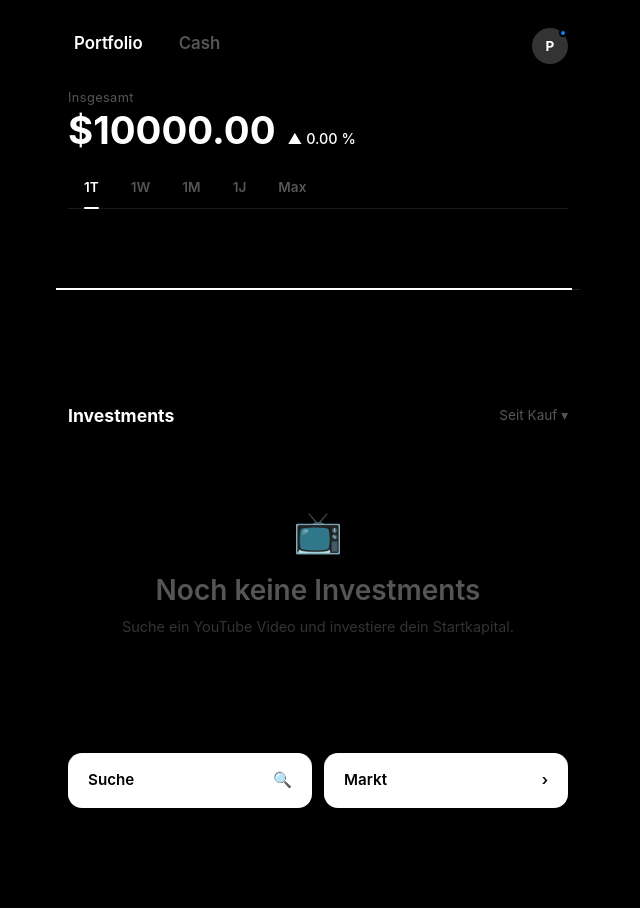
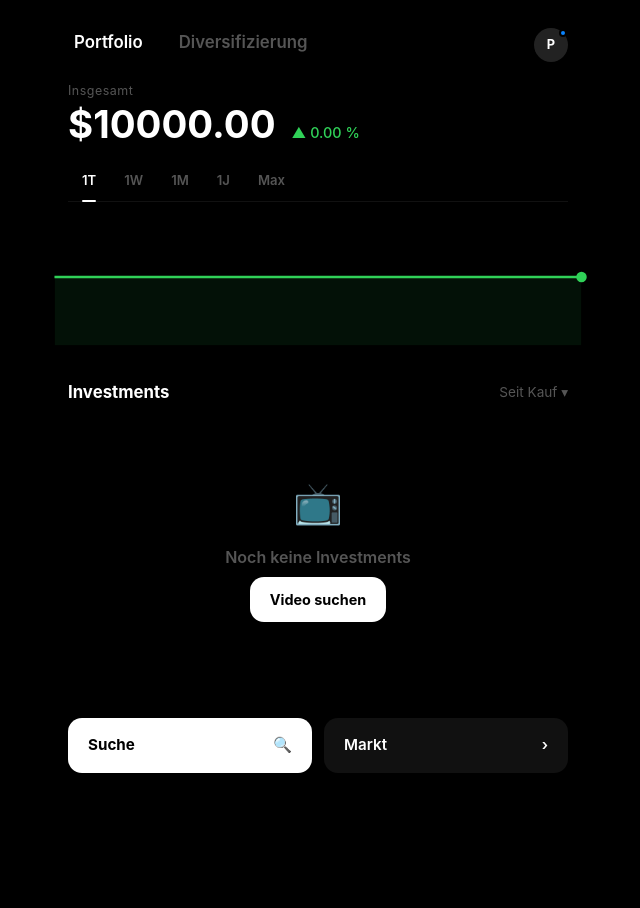
Before and after one commit to NoahHubHub/content-market, a FastAPI app: page /portfolio in a window 1280 px wide. Shown: the part 49-957 px from the top of the page, without its empty margins (322-962 px from the left). After the commit the page ends 822 px from the top, so only its background shows below. Run offline with FastAPI, Linux system fonts and the light colour scheme.

Commit message:
Fix portfolio chart, replace Cash tab with Diversifizierung donut chart

```diff
--- a/main.py
+++ b/main.py
@@ -317,24 +317,12 @@ async def portfolio_page(request: Request, db: Session = Depends(get_db)):
     total_pnl_pct = round(total_pnl / total_invested * 100, 2) if total_invested else 0
     portfolio_value = round(user.balance + total_current, 2)
 
-    # Build portfolio value sparkline from video price history
-    # Collect all timestamps across all held videos
-    from collections import defaultdict
-    ts_values: dict = defaultdict(float)
-    for item in holdings_data:
-        for stat in item["video"].stats:
-            key = stat.recorded_at.strftime("%d.%m %H:%M")
-            ts_values[key] += item["shares"] * stat.price_at_time
-    # Add balance to every timestamp
-    for k in ts_values:
-        ts_values[k] = round(ts_values[k] + user.balance, 2)
-    # Sort by time and take last 30 points
-    sorted_ts = sorted(ts_values.items())[-30:]
-    # If only one point or none, pad with start value
-    if not sorted_ts:
-        sorted_ts = [("Jetzt", portfolio_value)]
-    spark_labels = [t for t, _ in sorted_ts]
-    spark_values = [v for _, v in sorted_ts]
+    # Donut chart data: each holding + cash
+    donut_labels = [h["video"].title[:30] for h in holdings_data]
+    donut_values = [h["current_val"] for h in holdings_data]
+    if user.balance > 0:
+        donut_labels.append("Cash")
+        donut_values.append(round(user.balance, 2))
 
     return templates.TemplateResponse("portfolio.html", {
         "request": request, "user": user,
@@ -344,8 +332,8 @@ async def portfolio_page(request: Request, db: Session = Depends(get_db)):
         "total_pnl": total_pnl,
         "total_pnl_pct": total_pnl_pct,
         "portfolio_value": portfolio_value,
-        "spark_labels": spark_labels,
-        "spark_values": spark_values,
+        "donut_labels": donut_labels,
+        "donut_values": donut_values,
     })
 
 
--- a/templates/portfolio.html
+++ b/templates/portfolio.html
@@ -3,79 +3,39 @@
 
 {% block content %}
 <style>
-  /* Page overrides — pure black like Trade Republic */
-  body { background: #000 !important; }
-  .navbar { background: #000 !important; border-bottom: none !important; }
-
   .tr-tabs { display: flex; gap: 24px; margin-bottom: 4px; }
-  .tr-tab  { font-size: 1.05rem; font-weight: 600; color: #555; cursor: pointer; padding-bottom: 2px; border: none; background: none; }
+  .tr-tab  { font-size: 1.05rem; font-weight: 600; color: #555; cursor: pointer;
+             padding-bottom: 2px; border: none; background: none; transition: color .15s; }
   .tr-tab.active { color: #fff; }
 
-  .tr-total-label { font-size: .8rem; color: #555; margin-bottom: 2px; letter-spacing: .03em; }
+  .tr-total-label { font-size: .78rem; color: #555; margin-bottom: 2px; letter-spacing: .04em; }
   .tr-total-value { font-size: 2.4rem; font-weight: 700; color: #fff; line-height: 1.1; }
   .tr-total-change { font-size: .9rem; font-weight: 500; margin-left: 8px; }
-  .tr-up   { color: #fff; }
-  .tr-down { color: #ff453a; }
 
-  .tr-timerange { display: flex; gap: 0; margin: 20px 0 0; border-bottom: 1px solid #1a1a1a; }
-  .tr-tr-btn { background: none; border: none; color: #555; font-size: .85rem; font-weight: 600;
-    padding: 6px 16px 10px; cursor: pointer; position: relative; }
-  .tr-tr-btn.active { color: #fff; }
-  .tr-tr-btn.active::after { content: ""; position: absolute; bottom: -1px; left: 16px;
-    right: 16px; height: 2px; background: #fff; border-radius: 2px; }
-
-  /* Chart wrapper */
-  .tr-chart-wrap { position: relative; width: 100%; margin: 0 -12px; padding: 0; width: calc(100% + 24px); }
-
-  /* Section header */
-  .tr-section { display: flex; justify-content: space-between; align-items: center; margin: 36px 0 16px; }
-  .tr-section h2 { font-size: 1.1rem; font-weight: 700; color: #fff; margin: 0; }
-  .tr-section span { font-size: .85rem; color: #555; }
-
-  /* Investment row */
   .tr-item { display: flex; align-items: center; gap: 14px; padding: 14px 0;
     border-bottom: 1px solid #111; text-decoration: none; }
   .tr-item:last-child { border-bottom: none; }
   .tr-item-icon { width: 44px; height: 44px; border-radius: 10px; object-fit: cover;
-    flex-shrink: 0; background: #1a1a1a; }
+    flex-shrink: 0; background: #111; }
   .tr-item-icon-placeholder { width: 44px; height: 44px; border-radius: 10px;
-    background: #1a1a1a; flex-shrink: 0; display: flex; align-items: center;
-    justify-content: center; font-size: .7rem; color: #555; }
+    background: #111; flex-shrink: 0; display: flex; align-items: center;
+    justify-content: center; font-size: 1.1rem; }
   .tr-item-body { flex: 1; min-width: 0; }
-  .tr-item-title { font-size: .9rem; font-weight: 600; color: #fff; white-space: nowrap;
-    overflow: hidden; text-overflow: ellipsis; }
-  .tr-item-sub { font-size: .8rem; color: #555; margin-top: 2px; }
-  .tr-item-pnl { font-size: .9rem; font-weight: 600; flex-shrink: 0; }
-  .tr-item-pnl.up { color: #30d158; }
-  .tr-item-pnl.up::before { content: "▲ "; font-size: .7rem; }
-  .tr-item-pnl.down { color: #ff453a; }
-  .tr-item-pnl.down::before { content: "▼ "; font-size: .7rem; }
+  .tr-item-title { font-size: .9rem; font-weight: 600; color: #fff;
+    white-space: nowrap; overflow: hidden; text-overflow: ellipsis; }
+  .tr-item-sub { font-size: .78rem; color: #555; margin-top: 2px; }
+  .tr-item-pnl { font-size: .88rem; font-weight: 600; flex-shrink: 0; }
 
-  /* Bottom action buttons */
-  .tr-actions { display: flex; gap: 12px; margin-top: 40px; padding-bottom: 20px; }
-  .tr-btn { flex: 1; background: #fff; color: #000; border: none; border-radius: 14px;
-    padding: 16px 20px; font-size: .95rem; font-weight: 600; display: flex;
-    align-items: center; justify-content: space-between; cursor: pointer; }
-  .tr-btn:hover { background: #e5e5e5; }
-
-  /* Avatar */
-  .tr-avatar { width: 36px; height: 36px; border-radius: 50%; background: #333;
-    display: flex; align-items: center; justify-content: center;
-    font-size: .85rem; font-weight: 700; color: #fff; position: relative; }
-  .tr-avatar-dot { position: absolute; top: 1px; right: 1px; width: 8px; height: 8px;
-    background: #0a84ff; border-radius: 50%; border: 2px solid #000; }
-
-  /* Empty state */
-  .tr-empty { text-align: center; padding: 60px 0; color: #333; }
-  .tr-empty h3 { color: #555; font-weight: 600; margin-top: 12px; }
-  .tr-empty p { color: #333; font-size: .9rem; }
+  /* tab panels */
+  .tab-panel { display: none; }
+  .tab-panel.active { display: block; }
 </style>
 
-<!-- Top bar -->
-<div class="d-flex justify-content-between align-items-center mb-4">
+<!-- Header -->
+<div style="display:flex;justify-content:space-between;align-items:center;margin-bottom:20px;">
   <div class="tr-tabs">
-    <button class="tr-tab active">Portfolio</button>
-    <button class="tr-tab">Cash</button>
+    <button class="tr-tab active" onclick="switchTab(this,'portfolio')">Portfolio</button>
+    <button class="tr-tab" onclick="switchTab(this,'diversifizierung')">Diversifizierung</button>
   </div>
   <div class="tr-avatar">
     {{ user.username[0] | upper }}
@@ -85,7 +45,7 @@
 
 <!-- Total value -->
 <div class="tr-total-label">Insgesamt</div>
-<div class="d-flex align-items-baseline flex-wrap gap-1">
+<div style="display:flex;align-items:baseline;gap:8px;flex-wrap:wrap;margin-bottom:20px;">
   <div class="tr-total-value">${{ "%.2f"|format(portfolio_value) }}</div>
   {% if total_pnl_pct >= 0 %}
   <span class="tr-total-change tr-up">▲ {{ "%.2f"|format(total_pnl_pct) }} %</span>
@@ -94,22 +54,24 @@
   {% endif %}
 </div>
 
-<!-- Time range tabs -->
-<div class="tr-timerange">
+<!-- ── TAB: Portfolio ─────────────────────────────── -->
+<div id="panel-portfolio" class="tab-panel active">
+
+  <!-- Sparkline: $10.000 → aktueller Wert -->
+  <div class="tr-timerange" style="margin-bottom:0;">
     {% for label in ["1T", "1W", "1M", "1J", "Max"] %}
-  <button class="tr-tr-btn {% if loop.first %}active{% endif %}" onclick="switchRange(this)">{{ label }}</button>
+    <button class="tr-tr-btn {% if loop.first %}active{% endif %}"
+            onclick="switchRange(this)">{{ label }}</button>
     {% endfor %}
   </div>
-
-<!-- Chart -->
-<div class="tr-chart-wrap" style="height:160px;">
-  <canvas id="sparkChart" style="width:100%;height:160px;"></canvas>
+  <div style="position:relative;height:150px;margin:0 -20px;">
+    <canvas id="sparkChart" style="width:100%;height:150px;"></canvas>
   </div>
 
-<!-- Investments section -->
-<div class="tr-section">
-  <h2>Investments</h2>
-  <span>Seit Kauf ▾</span>
+  <!-- Investments list -->
+  <div style="display:flex;justify-content:space-between;align-items:center;margin:28px 0 8px;">
+    <span style="font-size:1.05rem;font-weight:700;">Investments</span>
+    <span class="tr-sub">Seit Kauf ▾</span>
   </div>
 
   {% if holdings_data %}
@@ -125,30 +87,88 @@
         <div class="tr-item-title">{{ item.video.title[:50] }}{% if item.video.title|length > 50 %}…{% endif %}</div>
         <div class="tr-item-sub">${{ "%.2f"|format(item.current_val) }}</div>
       </div>
-    <div class="tr-item-pnl {% if item.pnl_pct >= 0 %}up{% else %}down{% endif %}">
+      <div class="tr-item-pnl {% if item.pnl_pct >= 0 %}tr-up{% else %}tr-down{% endif %}">
+        {% if item.pnl_pct >= 0 %}▲{% else %}▼{% endif %}
         {{ "%.2f"|format(item.pnl_pct | abs) }} %
       </div>
     </a>
     {% endfor %}
   </div>
-
   {% else %}
-<div class="tr-empty">
-  <div style="font-size:2.5rem;">📺</div>
-  <h3>Noch keine Investments</h3>
-  <p>Suche ein YouTube Video und investiere dein Startkapital.</p>
+  <div style="text-align:center;padding:60px 0;color:#333;">
+    <div style="font-size:2.5rem;margin-bottom:12px;">📺</div>
+    <div style="color:#555;font-weight:600;margin-bottom:8px;">Noch keine Investments</div>
+    <a href="/search" class="tr-btn-primary" style="font-size:.9rem;padding:12px 20px;">Video suchen</a>
   </div>
   {% endif %}
 
+</div>
+
+<!-- ── TAB: Diversifizierung ─────────────────────── -->
+<div id="panel-diversifizierung" class="tab-panel">
+
+  {% if holdings_data %}
+  <!-- Donut chart -->
+  <div style="display:flex;justify-content:center;margin:24px 0 8px;">
+    <div style="position:relative;width:240px;height:240px;">
+      <canvas id="donutChart"></canvas>
+      <!-- Center label -->
+      <div style="position:absolute;inset:0;display:flex;flex-direction:column;
+                  align-items:center;justify-content:center;pointer-events:none;">
+        <div class="tr-sub" style="font-size:.72rem;">Gesamt</div>
+        <div style="font-size:1.2rem;font-weight:700;">${{ "%.0f"|format(portfolio_value) }}</div>
+      </div>
+    </div>
+  </div>
+
+  <!-- Legend list -->
+  <div style="margin-top:8px;">
+    {% set total = portfolio_value %}
+    {% for item in holdings_data %}
+    {% set pct = (item.current_val / total * 100) | round(1) %}
+    <div style="display:flex;align-items:center;gap:12px;padding:12px 0;border-bottom:1px solid #111;">
+      <div class="donut-dot" data-index="{{ loop.index0 }}"
+           style="width:10px;height:10px;border-radius:50%;flex-shrink:0;background:#555;"></div>
+      <div style="flex:1;min-width:0;">
+        <div style="font-size:.88rem;font-weight:600;white-space:nowrap;overflow:hidden;text-overflow:ellipsis;">
+          {{ item.video.title[:44] }}{% if item.video.title|length > 44 %}…{% endif %}
+        </div>
+        <div class="tr-sub">${{ "%.2f"|format(item.current_val) }}</div>
+      </div>
+      <div style="font-size:.88rem;font-weight:600;color:#fff;">{{ pct }}%</div>
+    </div>
+    {% endfor %}
+    <!-- Cash row -->
+    {% if user.balance > 0 %}
+    {% set cash_pct = (user.balance / total * 100) | round(1) %}
+    <div style="display:flex;align-items:center;gap:12px;padding:12px 0;">
+      <div style="width:10px;height:10px;border-radius:50%;flex-shrink:0;background:#333;"></div>
+      <div style="flex:1;">
+        <div style="font-size:.88rem;font-weight:600;">Cash</div>
+        <div class="tr-sub">${{ "%.2f"|format(user.balance) }}</div>
+      </div>
+      <div style="font-size:.88rem;font-weight:600;color:#fff;">{{ cash_pct }}%</div>
+    </div>
+    {% endif %}
+  </div>
+
+  {% else %}
+  <div style="text-align:center;padding:80px 0;color:#333;">
+    <div style="font-size:2.5rem;margin-bottom:12px;">🥧</div>
+    <div style="color:#555;font-weight:600;margin-bottom:8px;">Noch nichts investiert</div>
+    <a href="/search" class="tr-btn-primary" style="font-size:.9rem;padding:12px 20px;">Video suchen</a>
+  </div>
+  {% endif %}
+
+</div>
+
 <!-- Bottom actions -->
-<div class="tr-actions">
-  <a href="/search" class="tr-btn" style="text-decoration:none;">
-    <span>Suche</span>
-    <span>🔍</span>
+<div class="tr-actions" style="margin-top:36px;">
+  <a href="/search" class="tr-btn-primary">
+    <span>Suche</span><span>🔍</span>
   </a>
-  <a href="/" class="tr-btn" style="text-decoration:none;">
-    <span>Markt</span>
-    <span>›</span>
+  <a href="/" class="tr-btn-ghost">
+    <span>Markt</span><span>›</span>
   </a>
 </div>
 
@@ -157,73 +177,46 @@
 {% block scripts %}
 <script src="https://cdn.jsdelivr.net/npm/chart.js@4.4.0/dist/chart.umd.min.js"></script>
 <script>
-  const sparkLabels = {{ spark_labels | tojson }};
-  const sparkValues = {{ spark_values | tojson }};
-  const startVal    = sparkValues.length > 0 ? sparkValues[0] : 10000;
-  const endVal      = sparkValues.length > 0 ? sparkValues[sparkValues.length - 1] : 10000;
-  const isUp        = endVal >= startVal;
+  const PALETTE = [
+    "#58a6ff","#30d158","#ff9f0a","#d2a8ff","#ff453a",
+    "#79c0ff","#56d364","#ffb86c","#bc8cff","#ff7b72",
+  ];
 
-  // Pad to at least 2 points so chart renders
-  const labels = sparkLabels.length > 1 ? sparkLabels : ["Start", "Jetzt"];
-  const values = sparkValues.length > 1 ? sparkValues : [10000, endVal];
+  // ── Sparkline: $10.000 → aktueller Wert ───────────
+  const portfolioValue = {{ portfolio_value }};
+  const sparkCtx = document.getElementById("sparkChart").getContext("2d");
 
-  const ctx = document.getElementById("sparkChart").getContext("2d");
-
-  new Chart(ctx, {
+  new Chart(sparkCtx, {
     type: "line",
     data: {
-      labels,
+      labels: ["Start", "Jetzt"],
       datasets: [{
-        data: values,
-        borderColor: "#fff",
-        borderWidth: 2,
-        pointRadius: 0,
-        pointHoverRadius: 4,
-        pointHoverBackgroundColor: "#fff",
-        fill: false,
-        tension: 0.3,
+        data: [10000, portfolioValue],
+        borderColor: portfolioValue >= 10000 ? "#30d158" : "#ff453a",
+        borderWidth: 2.5,
+        pointRadius: [0, 4],
+        pointBackgroundColor: portfolioValue >= 10000 ? "#30d158" : "#ff453a",
+        fill: true,
+        backgroundColor: portfolioValue >= 10000
+          ? "rgba(48,209,88,0.08)" : "rgba(255,69,58,0.08)",
+        tension: 0.4,
       }]
     },
     options: {
-      responsive: true,
-      maintainAspectRatio: false,
-      animation: { duration: 600, easing: "easeInOutQuart" },
-      interaction: { mode: "index", intersect: false },
-      plugins: {
-        legend: { display: false },
-        tooltip: {
-          backgroundColor: "#000",
-          borderColor: "#333",
-          borderWidth: 1,
-          titleColor: "#555",
-          bodyColor: "#fff",
-          callbacks: { label: ctx => ` $${ctx.parsed.y.toFixed(2)}` }
-        }
-      },
-      scales: {
-        x: { display: false },
-        y: {
-          display: true,
-          position: "right",
-          grid: {
-            drawBorder: false,
-            color: ctx => ctx.tick.value === Math.min(...values) ? "rgba(255,255,255,0.15)" : "transparent",
-          },
-          ticks: { display: false },
-          border: { display: false },
-        }
-      }
+      responsive: true, maintainAspectRatio: false,
+      animation: { duration: 800, easing: "easeInOutQuart" },
+      plugins: { legend: { display: false }, tooltip: { display: false } },
+      scales: { x: { display: false }, y: { display: false } }
     },
     plugins: [{
-      // Dashed baseline at start value
       id: "baseline",
       beforeDraw(chart) {
         const { ctx, scales: { y, x } } = chart;
         if (!y || !x) return;
-        const yPos = y.getPixelForValue(startVal);
+        const yPos = y.getPixelForValue(10000);
         ctx.save();
         ctx.setLineDash([4, 6]);
-        ctx.strokeStyle = "rgba(255,255,255,0.2)";
+        ctx.strokeStyle = "rgba(255,255,255,0.15)";
         ctx.lineWidth = 1;
         ctx.beginPath();
         ctx.moveTo(x.left, yPos);
@@ -234,6 +227,65 @@
     }]
   });
 
+  // ── Donut chart ────────────────────────────────────
+  const donutLabels = {{ donut_labels | tojson }};
+  const donutValues = {{ donut_values | tojson }};
+  const donutColors = donutLabels.map((l, i) =>
+    l === "Cash" ? "#222" : PALETTE[i % PALETTE.length]
+  );
+
+  let donutChart = null;
+  function buildDonut() {
+    if (donutChart || donutValues.length === 0) return;
+    const el = document.getElementById("donutChart");
+    if (!el) return;
+    donutChart = new Chart(el.getContext("2d"), {
+      type: "doughnut",
+      data: {
+        labels: donutLabels,
+        datasets: [{
+          data: donutValues,
+          backgroundColor: donutColors,
+          borderColor: "#000",
+          borderWidth: 3,
+          hoverOffset: 6,
+        }]
+      },
+      options: {
+        cutout: "68%",
+        plugins: {
+          legend: { display: false },
+          tooltip: {
+            backgroundColor: "#111",
+            borderColor: "#222", borderWidth: 1,
+            callbacks: {
+              label: ctx => {
+                const total = ctx.dataset.data.reduce((a, b) => a + b, 0);
+                const pct = (ctx.parsed / total * 100).toFixed(1);
+                return ` $${ctx.parsed.toFixed(2)} · ${pct}%`;
+              }
+            }
+          }
+        }
+      }
+    });
+
+    // Colour the legend dots
+    document.querySelectorAll(".donut-dot").forEach(dot => {
+      const i = parseInt(dot.dataset.index);
+      dot.style.background = donutColors[i] || "#555";
+    });
+  }
+
+  // ── Tab switching ──────────────────────────────────
+  function switchTab(btn, panelId) {
+    document.querySelectorAll(".tr-tab").forEach(b => b.classList.remove("active"));
+    document.querySelectorAll(".tab-panel").forEach(p => p.classList.remove("active"));
+    btn.classList.add("active");
+    document.getElementById("panel-" + panelId).classList.add("active");
+    if (panelId === "diversifizierung") buildDonut();
+  }
+
   function switchRange(btn) {
     document.querySelectorAll(".tr-tr-btn").forEach(b => b.classList.remove("active"));
     btn.classList.add("active");
```
Lines whose indentation alone changed are shown as unchanged.
